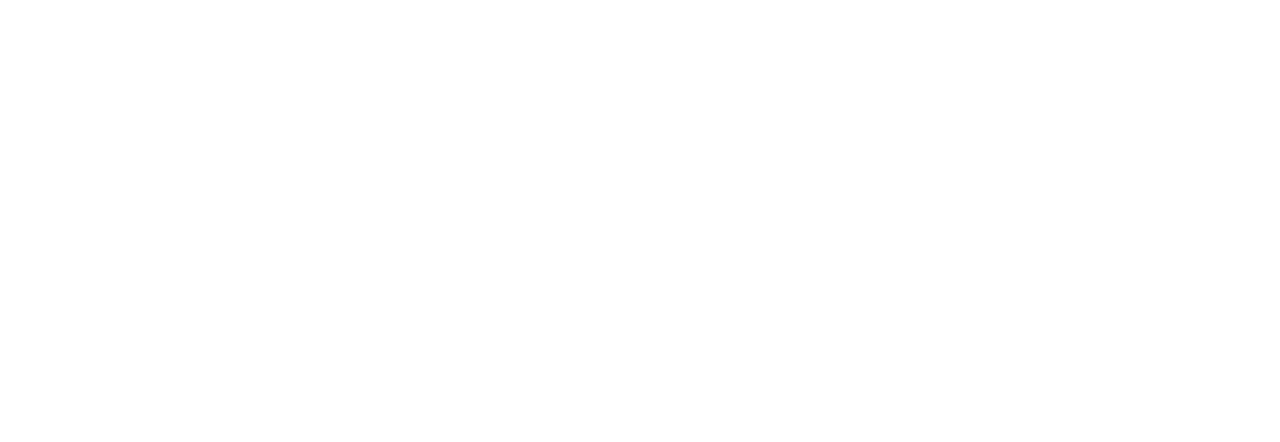
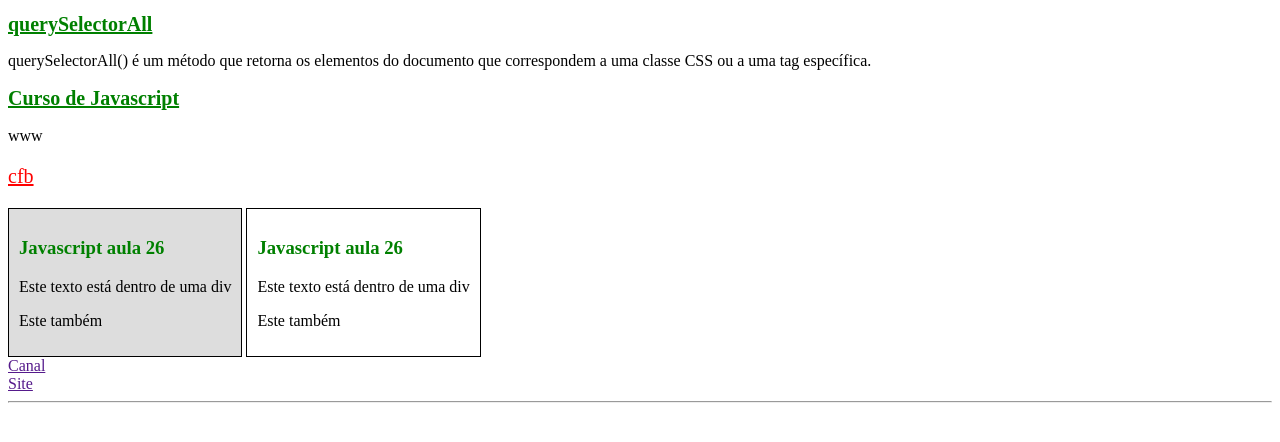
Before and after one commit to guilherme2017rocha/Javascript, a plain HTML site: page javascriptAula26.html in a window 1280 px wide. Drawn offline with Linux system fonts and the light colour scheme.

Commit message:
Aula 26 e apostila de js

```diff
--- a/javascriptAula26.html
+++ b/javascriptAula26.html
@@ -4,17 +4,57 @@
 	<title>Aula 26</title>
 	<meta charset="utf-8"/>
 
+	<style type="text/css">
+		.titulo{
+			color: red;
+			font-size: 20px;
+			text-decoration: underline;
+		}
+		.div1{background-color: #ddd;}
+		.div2{}
+		div{
+			border: 1px solid black;
+			padding: 10px;
+			display: inline-block;
+		}
+		a{
+			display: block;
+		}
+	</style>
+
+
 	<script type="text/javascript">
-		//
-
+		//09/11/2018
 	</script>
 
 </head>
 <body>
 
-
+	<h1 class="titulo">querySelectorAll</h1>
+	<p>querySelectorAll() é um método que retorna os elementos do documento que correspondem a uma classe CSS ou a uma tag específica.</p>
+	<h2 class="titulo">Curso de Javascript</h2>
+	<p>www</p>
+	<p class="titulo">cfb</p>
+	<div class="div1">
+		<h3>Javascript aula 26</h3>
+		<p>Este texto está dentro de uma div</p>
+		<p>Este também</p>
+	</div>
+	<div class="div2">
+		<h3>Javascript aula 26</h3>
+		<p>Este texto está dentro de uma div</p>
+		<p>Este também</p>
+	</div>
+	<a href="" target="_blank">Canal</a>
+	<a href="">Site</a>
+	<hr/>
 
 	<script type="text/javascript">
+		var elementos = document.querySelectorAll("h1, h2,h3");
+		for (var i = 0; i < elementos.length; i++) {
+			elementos[i].style.color="green";
+		}
+		//elementos[0].innerHTML="Novo TEXTO";
 
 
 
```
Also changed, not shown: 1 other file.
